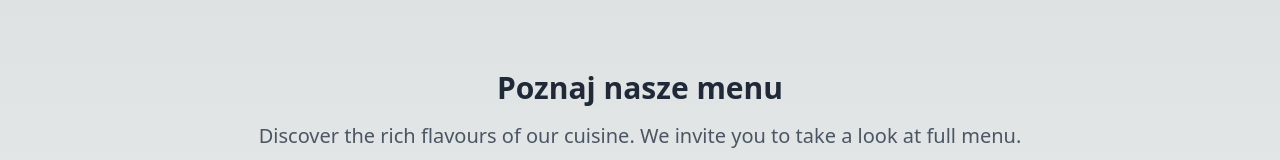
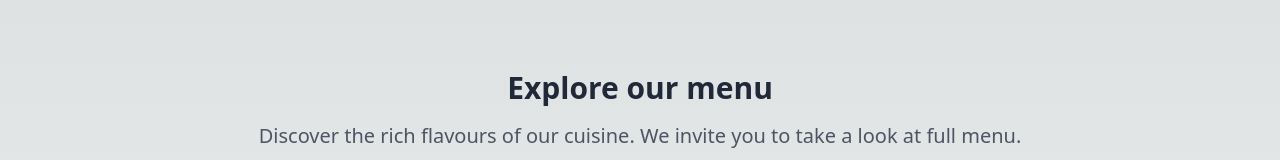
Before and after one commit to W-Worach/restaurant-web-app, a Next.js app: page / in a window 1280 px wide. Shown: the part 318-478 px from the top of the page. Built offline with nearby package versions, Linux system fonts and the light colour scheme.

Commit message:
Missing translation

```diff
--- a/pages/index.js
+++ b/pages/index.js
@@ -19,7 +19,7 @@ export default function Home() {
 
       {/* Menu section */}
       <section className="menu-section text-center py-20">
-        <h2 className="text-3xl font-bold text-gray-800">Poznaj nasze menu</h2>
+        <h2 className="text-3xl font-bold text-gray-800">Explore our menu</h2>
         <p className="text-xl mt-4 text-gray-600">
           Discover the rich flavours of our cuisine. We invite you to take a
           look at full menu.
```
